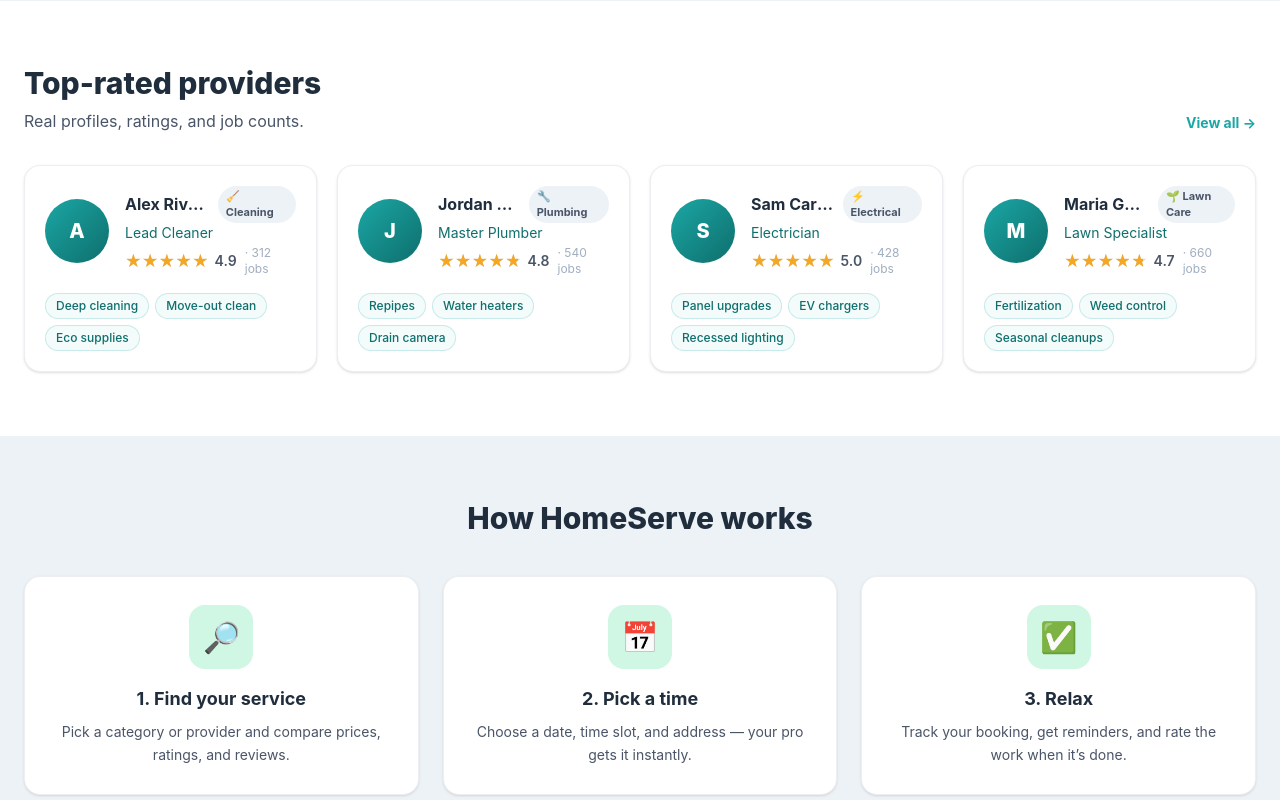
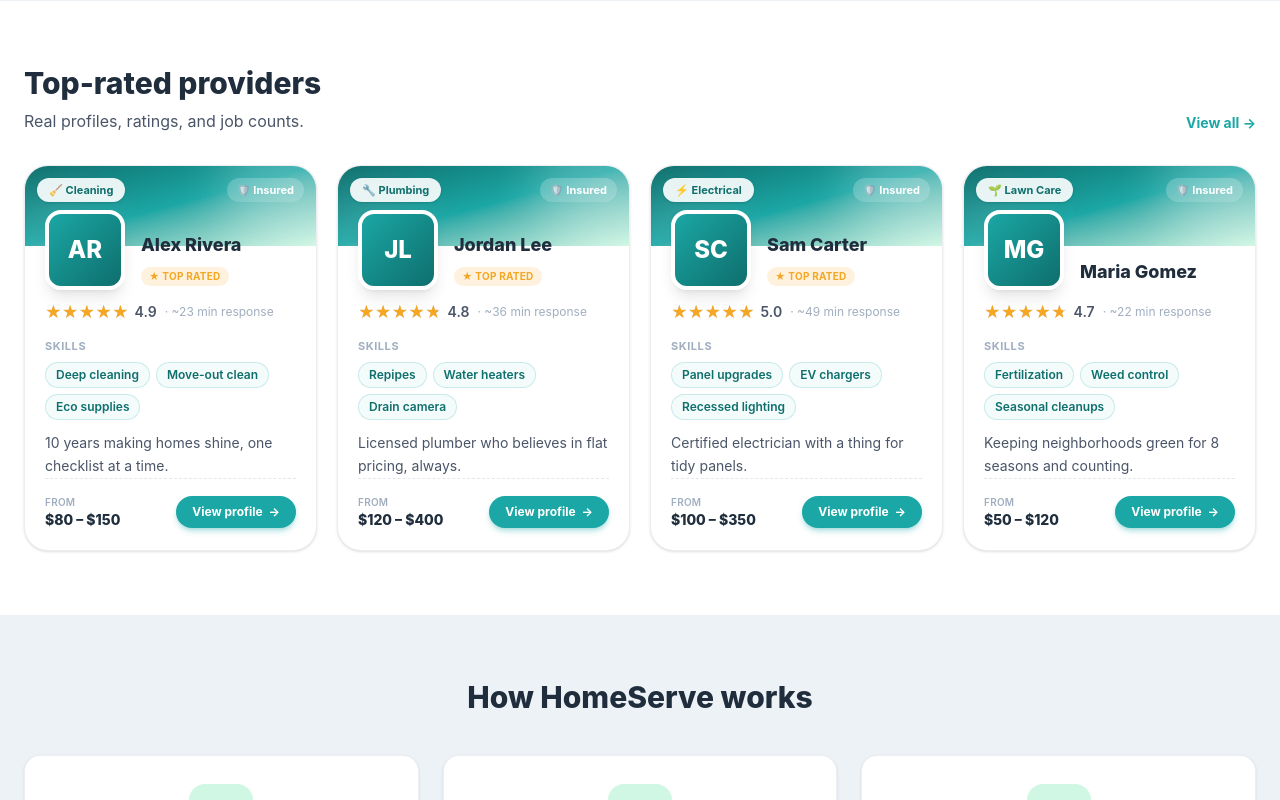
Before and after one commit to Anh-Khoi-Ngo/HomeServe, a React (Vite) app: page / in a window 1280 px wide. Shown: the part 1480-2280 px from the top of the page. Built offline with nearby package versions, Linux system fonts and the light colour scheme; no server answers.

Commit message:
feat: enhance ProviderCard component with improved layout and additional information display

```diff
--- a/src/components/ProviderCard.jsx
+++ b/src/components/ProviderCard.jsx
@@ -4,52 +4,106 @@
 
 export default function ProviderCard({ provider, showService = false }) {
   const service = getService(provider.service)
+  const initials = provider.name
+    ?.split(' ')
+    .map((w) => w[0])
+    .slice(0, 2)
+    .join('')
+    .toUpperCase()
+  const responseMin = ((provider.id * 13) % 40) + 10 // stable pseudo-random
+  const topRated = provider.rating >= 4.8
 
   return (
     <Link
       to={`/providers/${provider.id}`}
-      className="group rounded-2xl border border-gray-200/70 bg-white p-5 shadow-sm transition-all duration-300 hover:-translate-y-1 hover:border-primary/40 hover:shadow-xl hover:shadow-primary/10"
+      className="group relative flex flex-col overflow-hidden rounded-3xl border border-gray-200/70 bg-white shadow-sm transition-all duration-300 hover:-translate-y-1.5 hover:border-primary/40 hover:shadow-2xl hover:shadow-primary/15"
     >
-      <div className="flex items-center gap-4">
+      {/* ------- Banner header ------- */}
+      <div className="relative h-20 shrink-0 overflow-hidden bg-linear-to-br from-primary-dark via-primary to-primary-light">
+        <div className="pointer-events-none absolute -right-8 -top-10 h-32 w-32 rounded-full bg-white/20 blur-xl transition-transform duration-500 group-hover:scale-125" />
+        <div className="pointer-events-none absolute -bottom-12 -left-6 h-28 w-28 rounded-full bg-white/10 blur-xl" />
+
+        <div className="absolute inset-x-0 top-0 flex items-start justify-between p-3">
+          {showService && service ? (
+            <span className="rounded-full bg-white/90 px-3 py-1 text-[11px] font-bold text-primary-dark shadow-sm backdrop-blur">
+              {service.emoji} {service.name}
+            </span>
+          ) : (
+            <span className="rounded-full bg-white/20 px-3 py-1 text-[11px] font-bold text-white backdrop-blur">
+              ✓ Verified pro
+            </span>
+          )}
+          <span className="rounded-full bg-white/20 px-2.5 py-1 text-[11px] font-bold text-white backdrop-blur">
+            🛡️ Insured
+          </span>
+        </div>
+      </div>
+
+      {/* ------- Avatar + identity ------- */}
+      <div className="relative -mt-9 px-5">
+        <div className="flex items-end gap-4">
+          <div className="shrink-0">
             {provider.imageUrl ? (
               <img
                 src={provider.imageUrl}
                 alt={provider.name}
-            className="h-16 w-16 shrink-0 rounded-full border-2 border-primary/20 object-cover"
+                className="h-20 w-20 rounded-2xl border-4 border-white object-cover shadow-lg transition-transform duration-300 group-hover:scale-105"
                 loading="lazy"
               />
             ) : (
-          <div className="flex h-16 w-16 shrink-0 items-center justify-center rounded-full bg-linear-to-br from-primary to-primary-dark text-xl font-extrabold text-white">
-            {provider.name?.[0]?.toUpperCase()}
+              <div className="flex h-20 w-20 items-center justify-center rounded-2xl border-4 border-white bg-linear-to-br from-primary to-primary-dark text-2xl font-extrabold text-white shadow-lg">
+                {initials}
               </div>
             )}
-        <div className="min-w-0">
-          <div className="flex items-center gap-2">
-            <h3 className="truncate font-bold text-ink">{provider.name}</h3>
-            {showService && service && (
-              <span className="rounded-full bg-fog px-2 py-0.5 text-[11px] font-bold text-ink-soft">
-                {service.emoji} {service.name}
+          </div>
+          <div className="min-w-0 pb-1">
+            <div className="flex flex-wrap items-center gap-2">
+              <h3 className="truncate text-lg font-extrabold text-ink">{provider.name}</h3>
+              {topRated && (
+                <span className="rounded-full bg-warning/15 px-2 py-0.5 text-[10px] font-bold uppercase tracking-wide text-warning">
+                  ★ Top rated
                 </span>
               )}
             </div>
-          <p className="text-sm text-primary-dark">{provider.role}</p>
-          <div className="mt-0.5 flex items-center gap-2">
-            <StarRating rating={provider.rating} showValue />
-            <span className="text-xs text-mist">· {provider.completedJobs} jobs</span>
           </div>
         </div>
       </div>
 
-      <div className="mt-4 flex flex-wrap gap-1.5">
-        {(provider.skills || []).slice(0, 3).map((skill) => (
+      {/* ------- Rating row ------- */}
+      <div className="mt-3 flex items-center gap-2 px-5">
+        <StarRating rating={provider.rating} showValue />
+        <span className="text-xs text-mist">· ~{responseMin} min response</span>
+      </div>
+
+      {/* ------- Skills + bio ------- */}
+      <div className="flex flex-1 flex-col px-5 pb-5 pt-4">
+        <p className="text-[11px] font-bold uppercase tracking-wider text-mist">Skills</p>
+        <div className="mt-2 flex flex-wrap gap-1.5">
+          {(provider.skills || []).map((skill) => (
             <span
               key={skill}
-            className="rounded-full border border-primary/20 bg-primary/5 px-2.5 py-1 text-xs font-medium text-primary-dark"
+              className="rounded-full border border-primary/20 bg-primary/5 px-2.5 py-1 text-xs font-semibold text-primary-dark transition group-hover:border-primary/40 group-hover:bg-primary/10"
             >
               {skill}
             </span>
           ))}
         </div>
+        {provider.bio && (
+          <p className="mt-3 line-clamp-2 text-sm leading-relaxed text-ink-soft">{provider.bio}</p>
+        )}
+
+        {/* ------- Footer ------- */}
+        <div className="mt-auto flex items-center justify-between border-t border-dashed border-gray-200 pt-4">
+          <div>
+            <p className="text-[10px] font-semibold uppercase tracking-wide text-mist">From</p>
+            <p className="text-sm font-extrabold text-ink">{service?.priceRange || 'Check pricing'}</p>
+          </div>
+          <span className="inline-flex items-center gap-1.5 rounded-full bg-primary px-4 py-2 text-xs font-bold text-white shadow-md shadow-primary/30 transition-all duration-300 group-hover:bg-primary-dark group-hover:shadow-primary/50">
+            View profile
+            <span className="transition-transform duration-300 group-hover:translate-x-0.5">→</span>
+          </span>
+        </div>
+      </div>
     </Link>
   )
 }
```
Also changed, not shown: 2 other files (tests, documents, lock files or other folders). Lines whose indentation alone changed are shown as unchanged.
